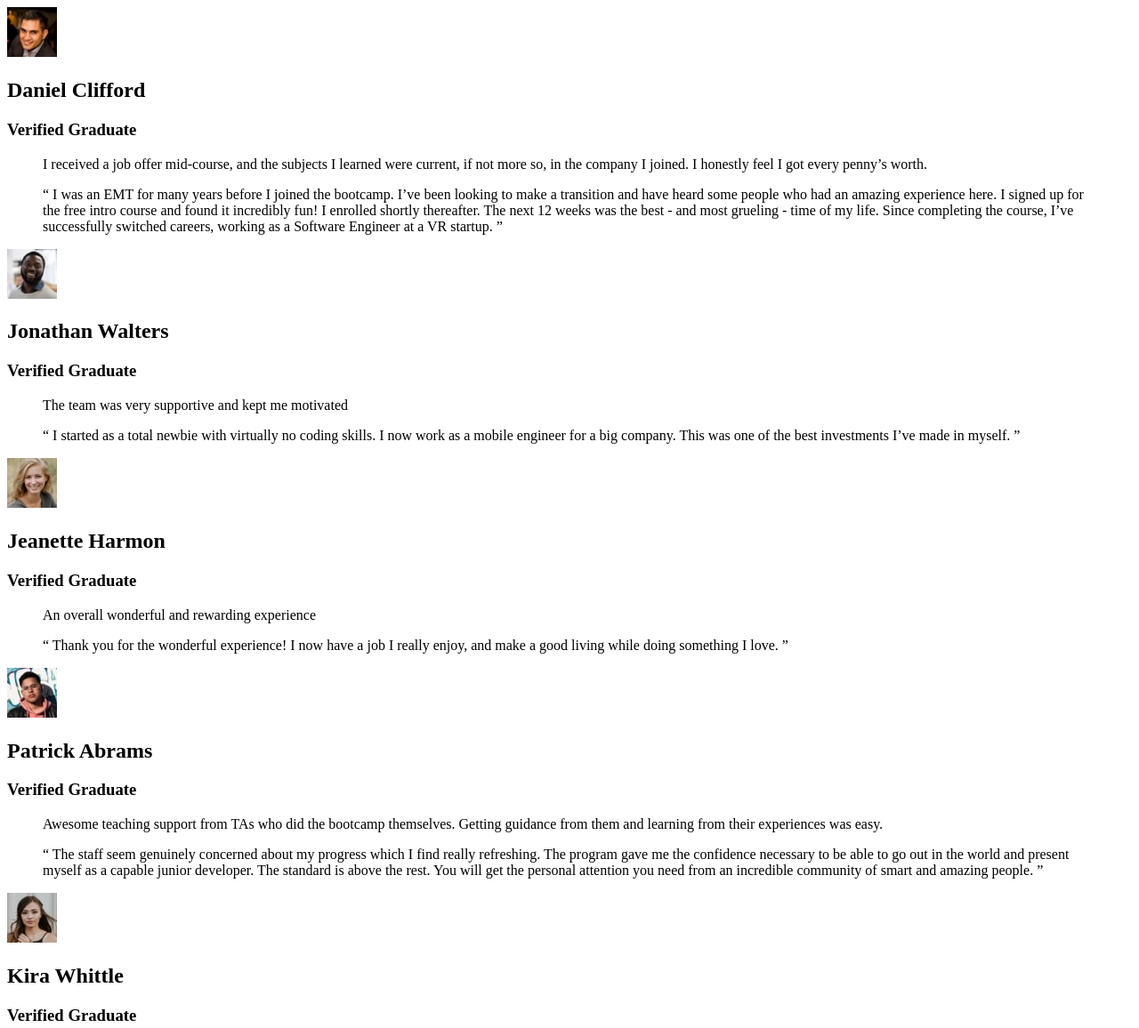
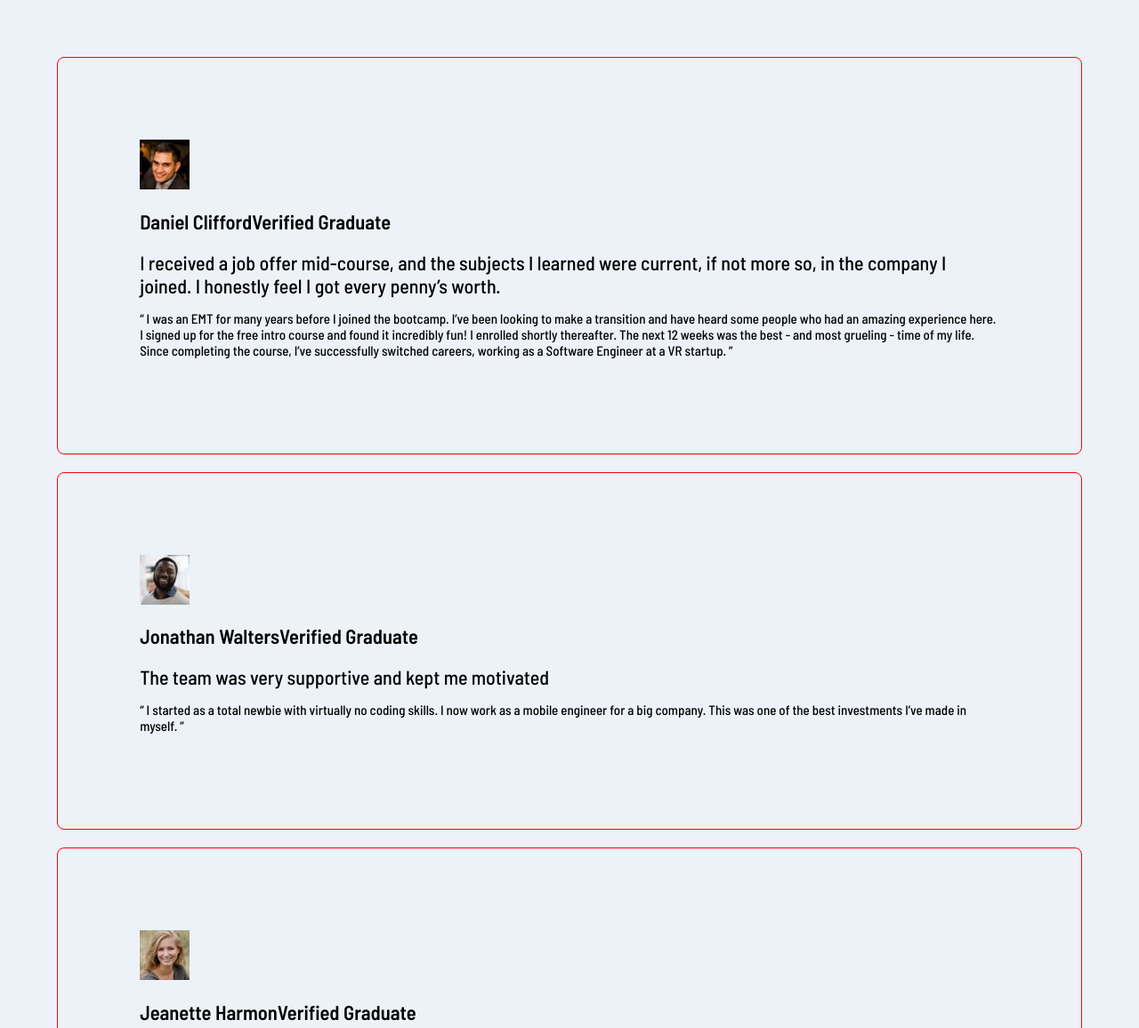
Before and after one commit to ErikaEspejo/testimonials-grid-section, a plain HTML site: page index.html in a window 1280 px wide. Shown: the top 1156 px of the page at 89% size. Drawn offline with Linux system fonts and the light colour scheme.

Commit message:
blockquote fonts added

```diff
--- a/index.html
+++ b/index.html
@@ -13,9 +13,10 @@
 <body>
   <div class="wrapper">
     <div class="first-comment testimonial">
-      <img src="./images/image-daniel.jpg" alt="">
-      <h2 class="name">Daniel Clifford</h2>
-      <h3 class="verified">Verified Graduate</h3>
+      <div class="user-info">
+        <img src="./images/image-daniel.jpg" alt="">
+        <h2 class="name">Daniel Clifford<span>Verified Graduate</span></h2>
+      </div>
       <blockquote>
         I received a job offer mid-course, and the subjects I learned were current, if not more so,
         in the company I joined. I honestly feel I got every penny’s worth.
@@ -27,10 +28,12 @@
         The next 12 weeks was the best - and most grueling - time of my life. Since completing
         the course, I’ve successfully switched careers, working as a Software Engineer at a VR startup. ”</p>
       </blockquote>
+    </div>
     <div class="second-comment testimonial">
-      <img src="./images/image-jonathan.jpg" alt="">
-      <h2 class="name">Jonathan Walters</h2>
-      <h3 class="verified">Verified Graduate</h3>
+      <div class="user-info">
+        <img src="./images/image-jonathan.jpg" alt="">
+        <h2 class="name">Jonathan Walters<span>Verified Graduate</span></h2>
+      </div>
       <blockquote>
         The team was very supportive and kept me motivated
       </blockquote>
@@ -38,10 +41,12 @@
         <p>“ I started as a total newbie with virtually no coding skills. I now work as a mobile engineer
         for a big company. This was one of the best investments I’ve made in myself. ”</p>
       </blockquote>
+    </div>
     <div class="third-comment testimonial">
-      <img src="./images/image-jeanette.jpg" alt="">
-      <h2 class="name">Jeanette Harmon</h2>
-      <h3 class="verified">Verified Graduate</h3>
+      <div class="user-info">
+        <img src="./images/image-jeanette.jpg" alt="">
+        <h2 class="name">Jeanette Harmon<span>Verified Graduate</span></h2>
+      </div>
       <blockquote>
         An overall wonderful and rewarding experience
       </blockquote>
@@ -49,10 +54,12 @@
         <p>“ Thank you for the wonderful experience! I now have a job I really enjoy, and make a good living
         while doing something I love. ”</p>
       </blockquote>
+    </div>
     <div class="fourth-comment testimonial">
-      <img src="./images/image-patrick.jpg" alt="">
-      <h2 class="name">Patrick Abrams</h2>
-      <h3 class="verified">Verified Graduate</h3>
+      <div class="user-info">
+        <img src="./images/image-patrick.jpg" alt="">
+        <h2 class="name">Patrick Abrams<span>Verified Graduate</span></h2>
+      </div>
       <blockquote>
         Awesome teaching support from TAs who did the bootcamp themselves. Getting guidance from them and
         learning from their experiences was easy.
@@ -63,10 +70,12 @@
         junior developer. The standard is above the rest. You will get the personal attention you need from
         an incredible community of smart and amazing people. ”</p>
       </blockquote>
+    </div>
     <div class="fifth-comment testimonial">
-      <img src="./images/image-kira.jpg" alt="">
-      <h2 class="name">Kira Whittle</h2>
-      <h3 class="verified">Verified Graduate</h3>
+      <div class="user-info">
+        <img src="./images/image-kira.jpg" alt="">
+        <h2 class="name">Kira Whittle <span>Verified Graduate</span></h2>
+      </div>
       <blockquote>
         Such a life-changing experience. Highly recommended!
       </blockquote>
--- a/style.css
+++ b/style.css
@@ -6,3 +6,38 @@
   --light-grayish-blue: hsl(210, 46%, 95%);
   --font: 'Barlow Semi Condensed';
 }
+
+html {
+  font-size: 62.5%;
+}
+
+body {
+  font-family: var(--font);
+  font-size: 1.5rem;
+  background-color: var(--light-grayish-blue);
+  box-sizing: border-box;
+  margin: 0;
+  padding: 0;
+}
+
+.wrapper {
+  margin: 5%;
+  display: grid;
+  grid-gap: 20px;
+}
+
+.testimonial {
+  border-radius: 8px;
+  padding: 8%;
+  border: 1px solid red;;
+}
+
+blockquote {
+  margin: 0;
+  font-size: 2.2rem;
+}
+
+blockquote p {
+  font-family: var(--font);
+  font-size: 1.5rem;
+}
```
